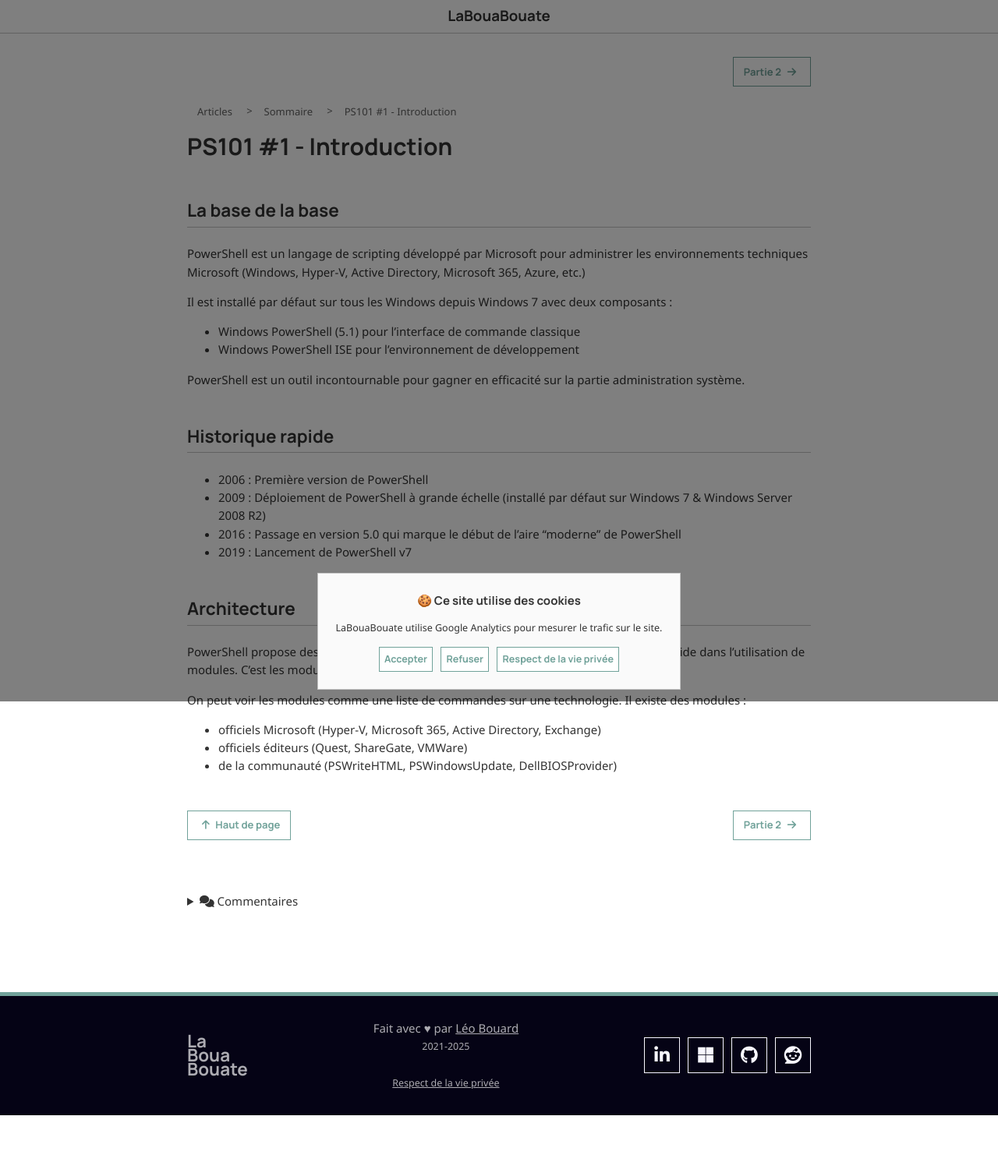
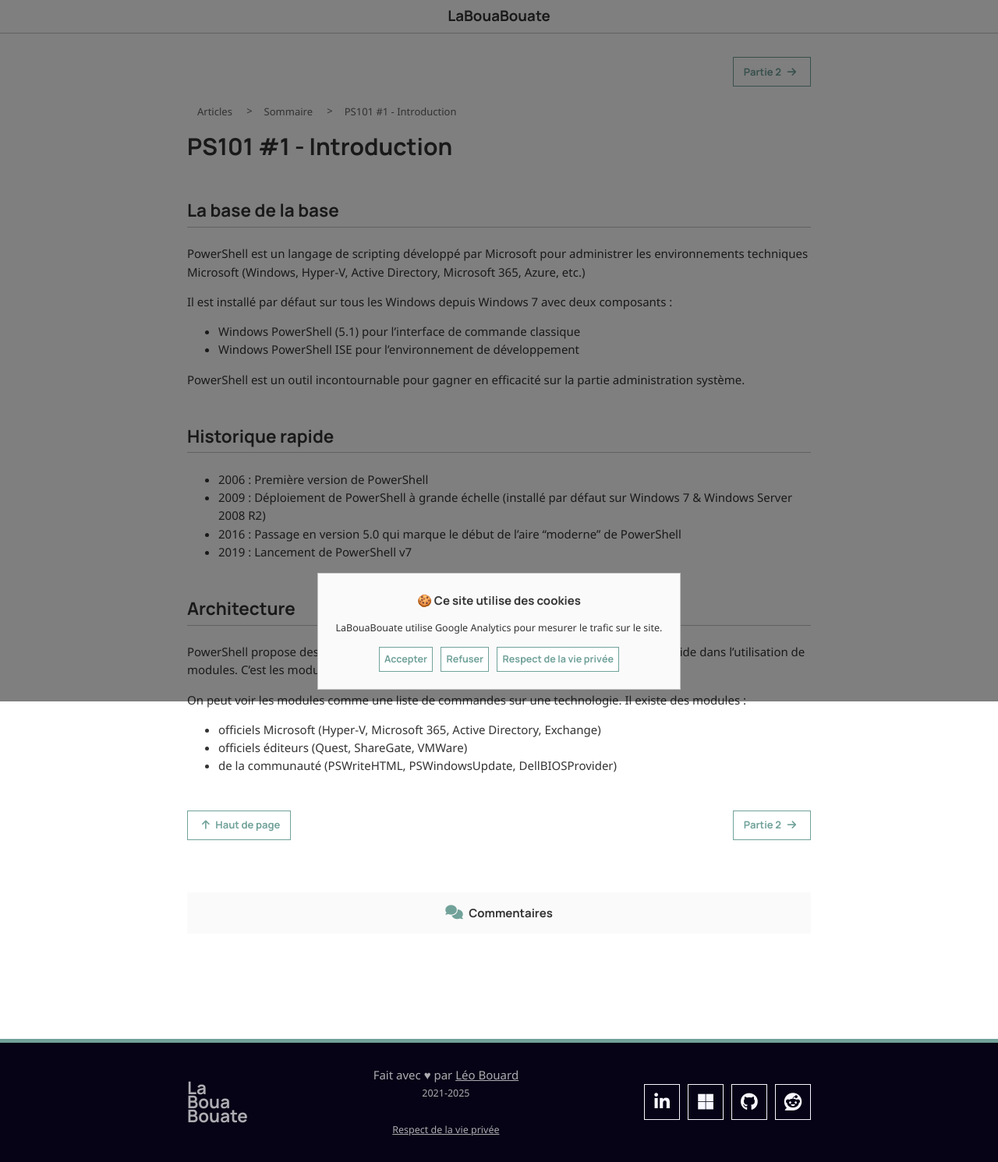
Before and after one commit to leobouard/leobouard.github.io, a Jekyll site: the page built from _posts/2024-04-07-cours-powershell-from-scratch-001.md, in a window 1280 px wide. Shown: the whole page at 78% size. Built offline with Jekyll 4.4.1, drawn with Linux system fonts in a browser that asks for light colours; nearby versions of some CDN libraries; some web fonts are replaced; comment, search, counter and statistics services are not loaded; before the commit the page ends 1431 px from its top, so only the background shows below that.

Commit message:
Update comments.html

```diff
--- a/_includes/comments.html
+++ b/_includes/comments.html
@@ -4,7 +4,7 @@
   data-lang="fr" crossorigin="anonymous" async>
   </script>
 <section class="blog-post">
-  <details>
+  <details class="comments">
     <summary>
       <i class="fa-solid fa-comments"></i>
       <span>Commentaires</span>
```
